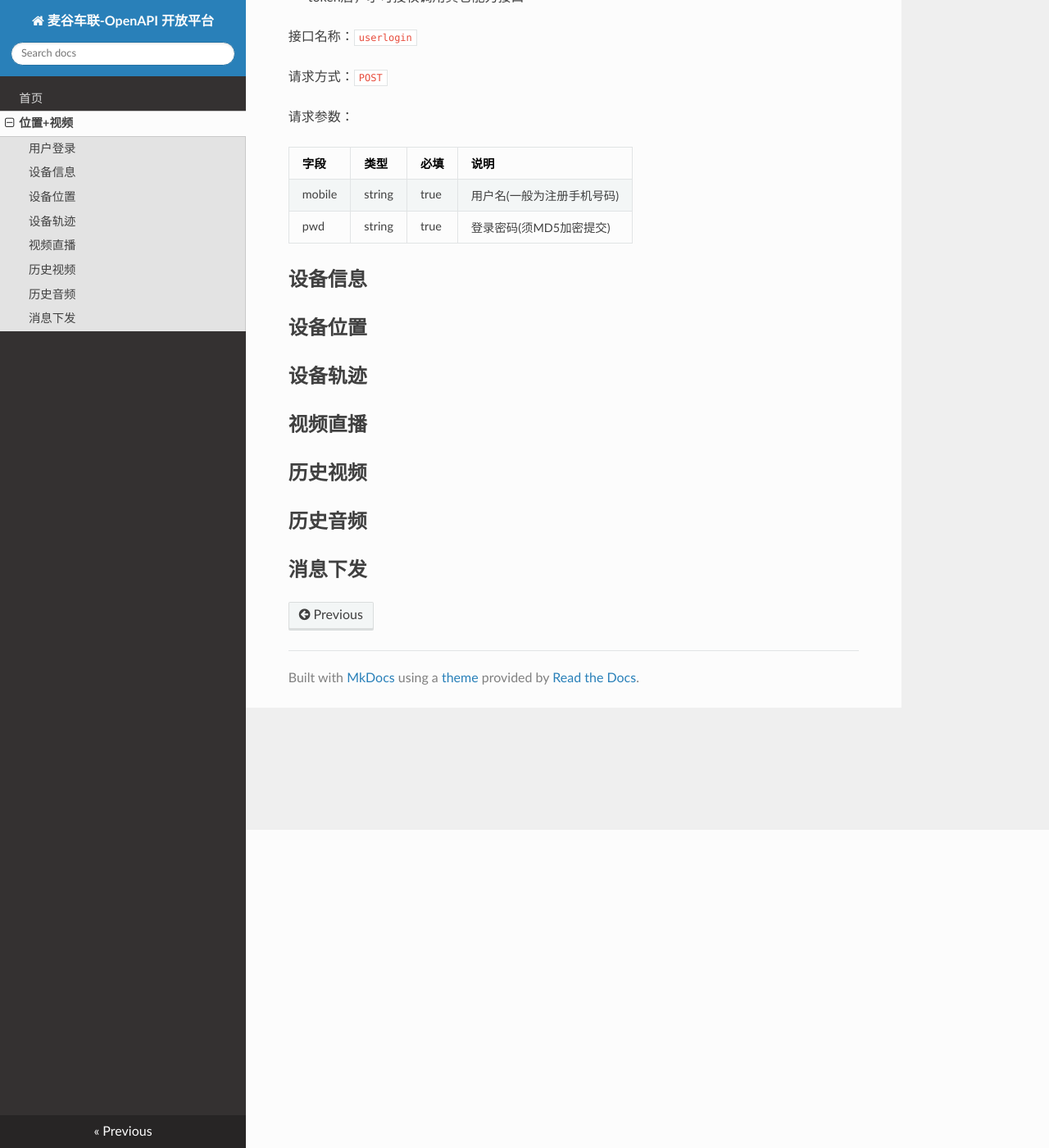
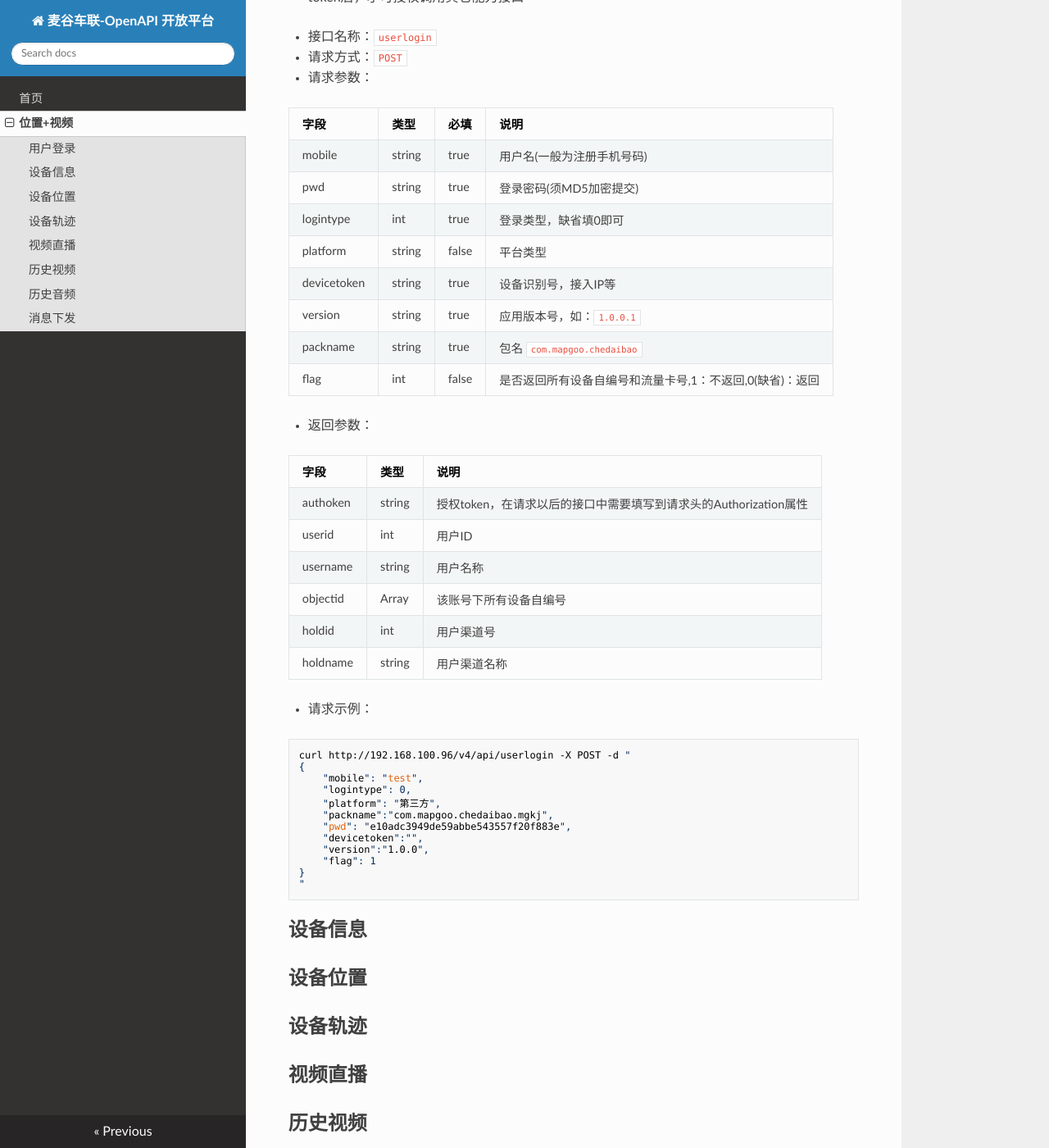
Before and after one commit to whsheng/mg_doc_openapi, an MkDocs documentation site: the page built from docs/pos_video.md, in a window 1280 px wide and 1400 px high, scrolled down 388 px. Shown: the whole window at 82% size. Built offline with MkDocs 1.6.1, drawn with Linux system fonts in a browser that asks for light colours; nearby versions of some CDN libraries; old or Windows-style settings are respelled for this version of MkDocs.

Commit message:
补充用户登录接口描述

````diff
--- a/docs/pos_video.md
+++ b/docs/pos_video.md
@@ -8,18 +8,50 @@
 
 > 第三方开发者在调用各类开放能力时时，首先要通过开放平台的鉴权认证，为其分配有效的访问token后，才可授权调用其它能力接口
 
-接口名称：``userlogin``
+* 接口名称：``userlogin``
 
-请求方式：``POST``
+* 请求方式：``POST``
 
-请求参数：
+* 请求参数：
 
 字段  | 类型 | 必填 | 说明
 ----| ---- | ---- | ----
 mobile | string | true | 用户名(一般为注册手机号码)
-pwd | string | true | 登录密码(须MD5加密提交) |
+pwd | string | true | 登录密码(须MD5加密提交)
+logintype | int | true | 登录类型，缺省填0即可
+platform | string | false | 平台类型
+devicetoken | string | true | 设备识别号，接入IP等
+version | string | true | 应用版本号，如：``1.0.0.1``
+packname | string | true | 包名 ``com.mapgoo.chedaibao``
+flag | int | false | 是否返回所有设备自编号和流量卡号,1：不返回,0(缺省)：返回
 
+* 返回参数：
 
+字段  | 类型 | 说明
+----| ---- | ----
+authoken | string | 授权token，在请求以后的接口中需要填写到请求头的Authorization属性
+userid | int | 用户ID
+username | string | 用户名称
+objectid | Array | 该账号下所有设备自编号
+holdid | int | 用户渠道号
+holdname | string | 用户渠道名称
+
+* 请求示例：
+
+```
+curl http://192.168.100.96/v4/api/userlogin -X POST -d "
+{
+    "mobile": "test",
+    "logintype": 0,
+    "platform": "第三方",
+    "packname":"com.mapgoo.chedaibao.mgkj",
+    "pwd": "e10adc3949de59abbe543557f20f883e",
+    "devicetoken":"",
+    "version":"1.0.0",
+    "flag": 1
+}
+"
+```
 
 ## 设备信息
 
````
